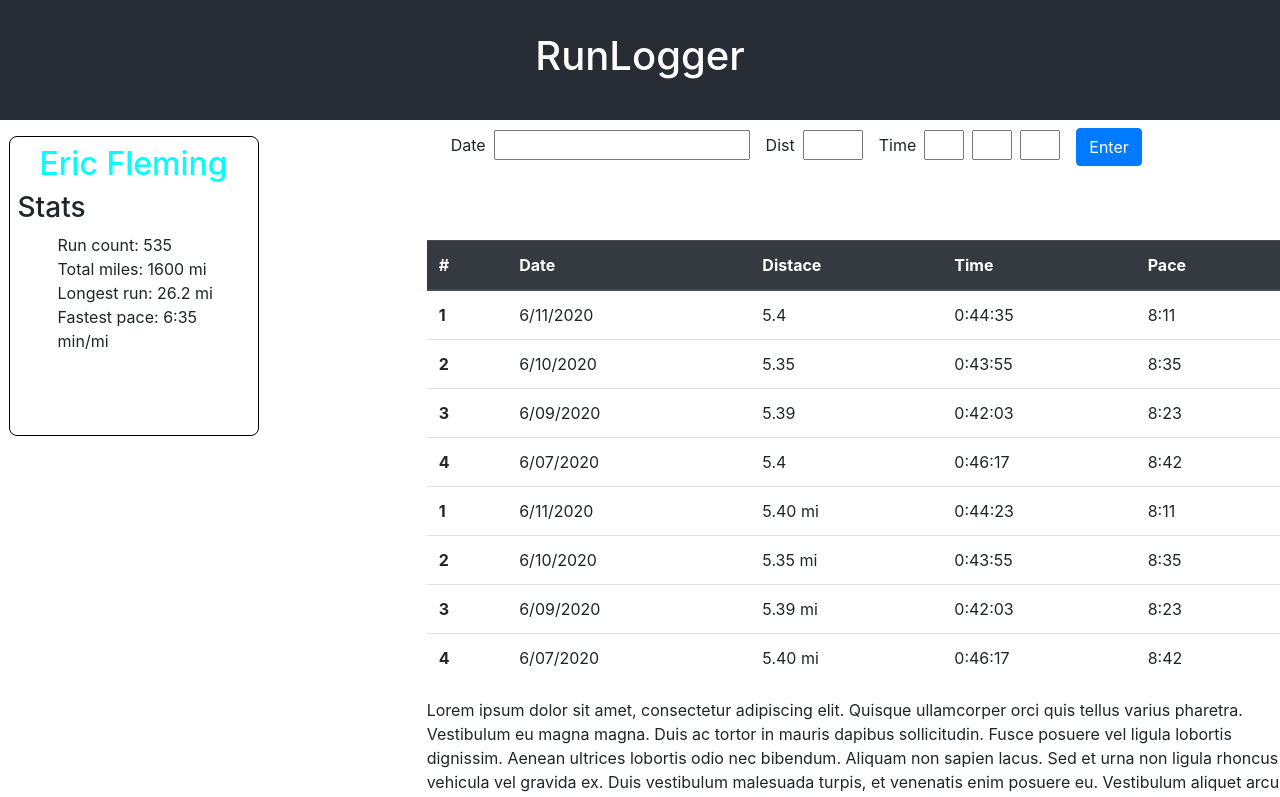
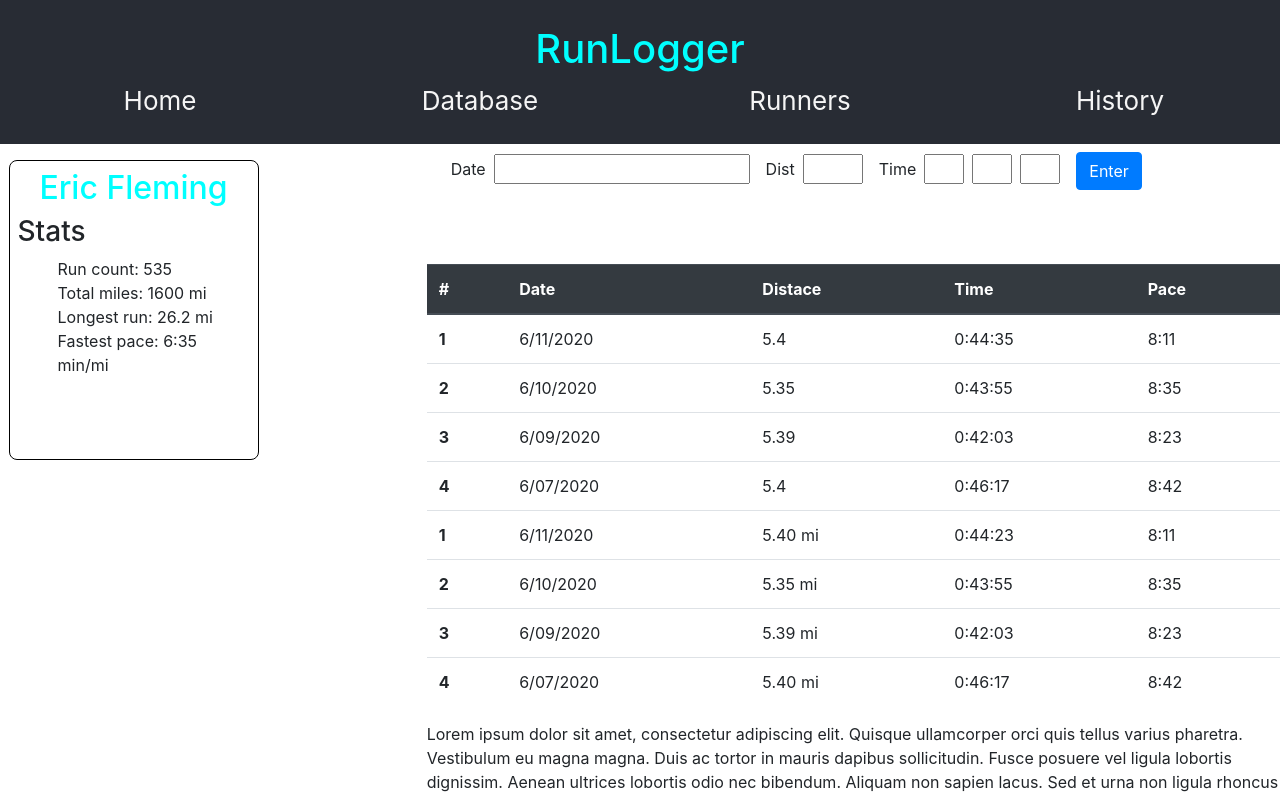
Before and after one commit to eric-fleming/RunLogger, a React (Create React App) app: page / in a window 1280 px wide. Shown: the top 797 px of the page. Built offline with nearby package versions, Linux system fonts and the light colour scheme.

Commit message:
configured new app navigation

```diff
--- a/src/components/appheader/appheader.js
+++ b/src/components/appheader/appheader.js
@@ -1,11 +1,25 @@
 import React from 'react';
-import './appheader.module.css';
-
+import styles from './appheader.module.css';
+import { Link } from 'react-router-dom';
 
 function AppHeader() {
     return (
-        <header className="App-header">
+        <header className={styles.App_header}>
             <h1>RunLogger</h1>
+            <div class={styles.nav_menu}>
+                <div className={styles.nav_item}>
+                    <Link className={styles.nav_text} to="/">Home</Link>
+                </div>
+                <div className={styles.nav_item}>
+                    <Link className={styles.nav_text} to="/database">Database</Link>
+                </div>
+                <div className={styles.nav_item}>
+                    <Link className={styles.nav_text} to="/runners">Runners</Link>
+                </div>
+                <div className={styles.nav_item}>
+                    <Link className={styles.nav_text} to="/runs">History</Link>
+                </div>
+            </div>
         </header>
     )
 }
--- a/src/components/appheader/appheader.module.css
+++ b/src/components/appheader/appheader.module.css
@@ -1,10 +1,26 @@
-.App-header {
+.App_header {
   background-color: #282c34;
-  min-height: 15vh;
+  min-height: 18vh;
   display: flex;
   flex-direction: column;
   align-items: center;
   justify-content: center;
   font-size: calc(10px + 2vmin);
-  color: white;
+  color: aqua;
 }
+
+
+.nav_menu {
+  display: flex;
+  width: 100%;
+}
+
+
+.nav_item {
+  flex: 1;
+  text-align: center;
+}
+
+.nav_text{
+  color: whitesmoke;
+}
```
